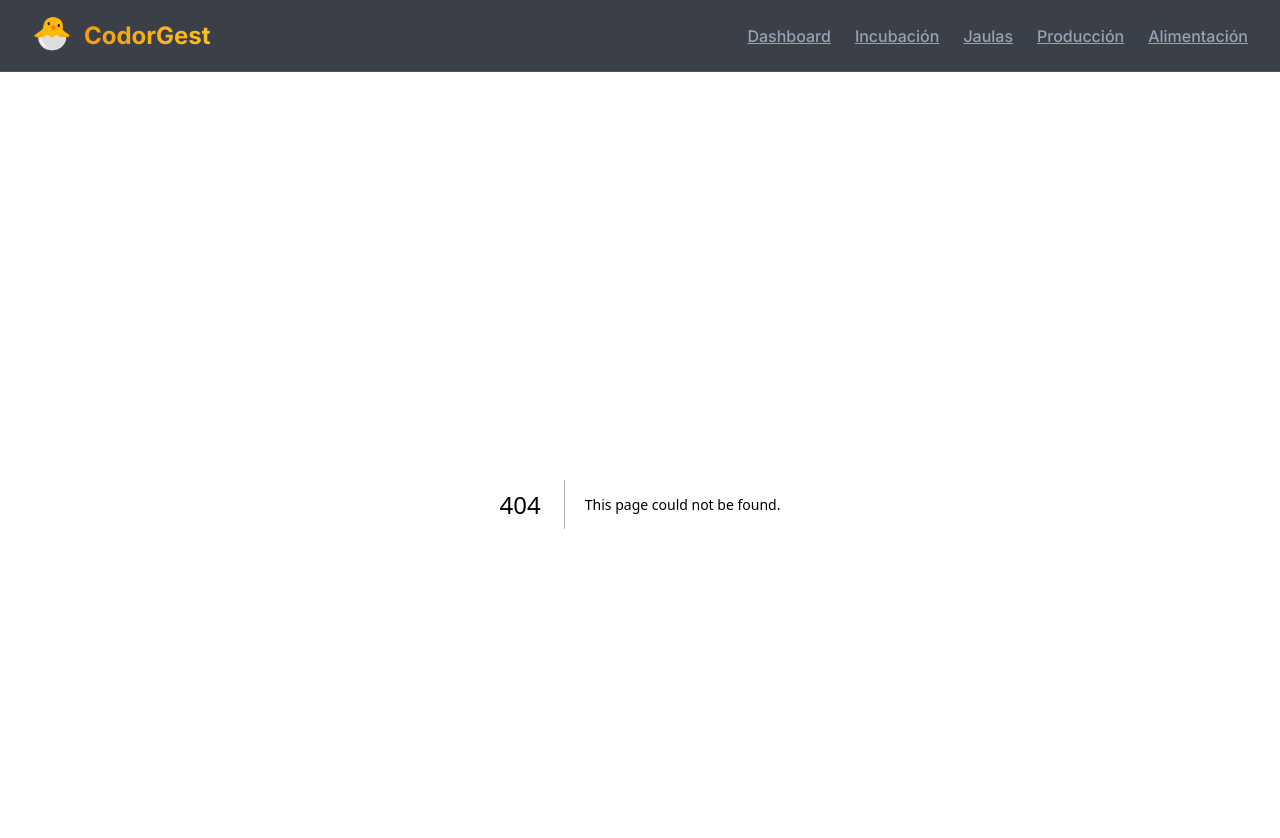
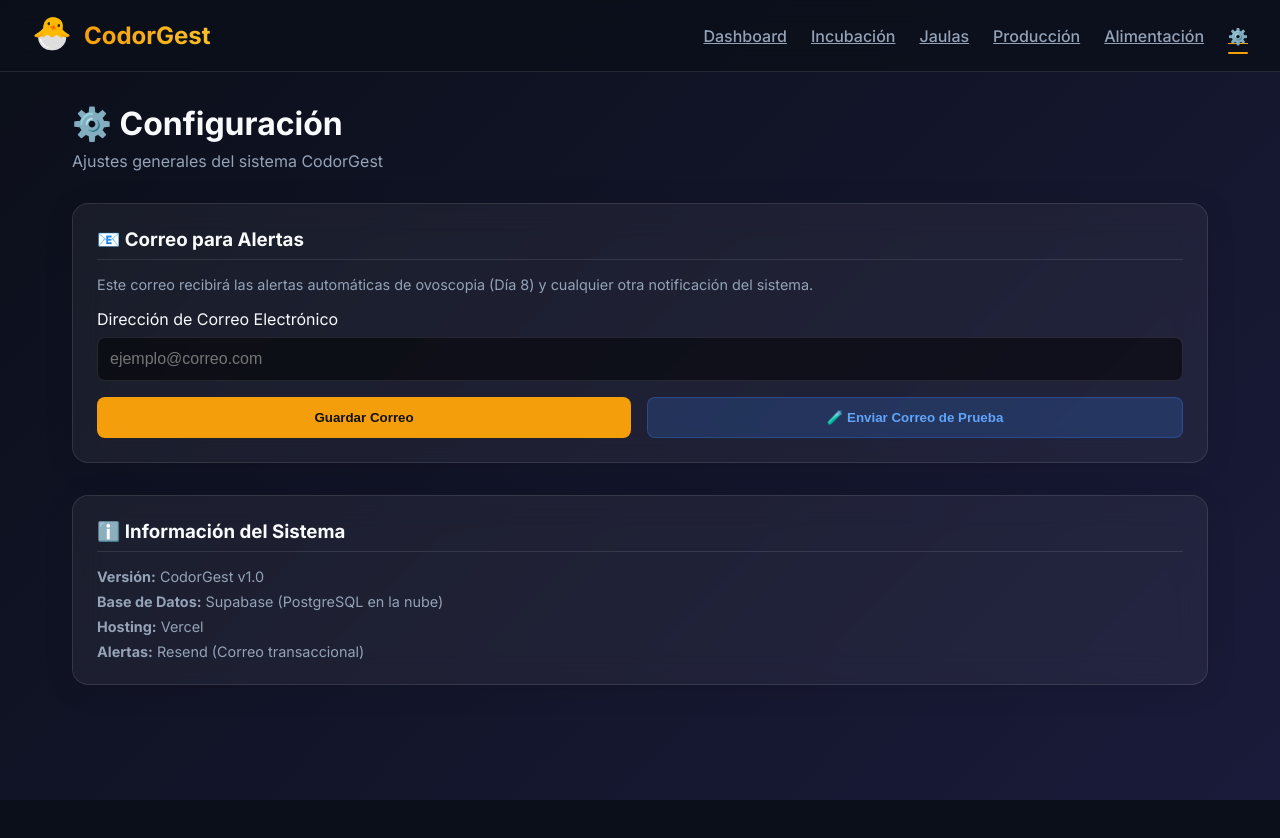
Before and after one commit to juanma770-Juan/codorgest, a Next.js app: page /configuracion in a window 1280 px wide. Before the commit this address had no page. Shown: the top 838 px of the page. After the commit the page ends 800 px from the top, so only its background shows below. Built offline with nearby package versions, Linux system fonts and the light colour scheme.

Commit message:
Configuracion y prueba de correo

```diff
--- /dev/null
+++ b/src/app/configuracion/page.tsx
@@ -0,0 +1,152 @@
+"use client";
+import { useState, useEffect } from 'react';
+
+export default function ConfiguracionPage() {
+  const [email, setEmail] = useState("");
+  const [saved, setSaved] = useState(false);
+  const [testing, setTesting] = useState(false);
+  const [testResult, setTestResult] = useState<{ ok: boolean; msg: string } | null>(null);
+
+  useEffect(() => {
+    const savedEmail = localStorage.getItem('quail_user_email');
+    if (savedEmail) setEmail(savedEmail);
+  }, []);
+
+  const handleSave = (e: React.FormEvent) => {
+    e.preventDefault();
+    if (!email) return;
+    localStorage.setItem('quail_user_email', email);
+    setSaved(true);
+    setTestResult(null);
+    setTimeout(() => setSaved(false), 3000);
+  };
+
+  const handleTestEmail = async () => {
+    if (!email) {
+      alert("Primero guarda un correo electrónico.");
+      return;
+    }
+    setTesting(true);
+    setTestResult(null);
+
+    try {
+      const resp = await fetch('/api/notify', {
+        method: 'POST',
+        headers: { 'Content-Type': 'application/json' },
+        body: JSON.stringify({
+          toEmail: email,
+          incubatorName: "Incubadora de Prueba",
+          days: 8,
+          expectedHatch: "2026-05-01 10:00"
+        })
+      });
+
+      const data = await resp.json();
+
+      if (resp.ok) {
+        if (data.simulated) {
+          setTestResult({ ok: false, msg: "⚠️ La API Key de Resend no está configurada en el servidor. El correo se simuló pero no se envió realmente. Configura RESEND_API_KEY en Vercel." });
+        } else {
+          setTestResult({ ok: true, msg: "✅ ¡Correo de prueba enviado! Revisa tu bandeja de entrada (y spam)." });
+        }
+      } else {
+        setTestResult({ ok: false, msg: `❌ Error al enviar: ${data.error || 'Error desconocido'}` });
+      }
+    } catch (err) {
+      setTestResult({ ok: false, msg: "❌ No se pudo conectar con el servidor de correos." });
+    } finally {
+      setTesting(false);
+    }
+  };
+
+  const inputStyle = {
+    width: '100%',
+    padding: '0.75rem',
+    borderRadius: '0.5rem',
+    background: 'rgba(0,0,0,0.5)',
+    color: 'white',
+    border: '1px solid var(--card-border)',
+    fontSize: '1rem'
+  };
+
+  return (
+    <div style={{ display: 'flex', flexDirection: 'column', gap: '2rem' }}>
+      <header>
+        <h2 style={{ fontSize: '2rem', marginBottom: '0.5rem' }}>⚙️ Configuración</h2>
+        <p style={{ color: 'var(--text-muted)' }}>Ajustes generales del sistema CodorGest</p>
+      </header>
+
+      {/* Sección de Correo */}
+      <div className="glass-card" style={{ border: '1px solid var(--card-border)' }}>
+        <h3 style={{ borderBottom: '1px solid var(--card-border)', paddingBottom: '0.5rem', marginBottom: '1rem', display: 'flex', alignItems: 'center', gap: '0.5rem' }}>
+          📧 Correo para Alertas
+        </h3>
+        <p style={{ color: 'var(--text-muted)', marginBottom: '1rem', fontSize: '0.9rem' }}>
+          Este correo recibirá las alertas automáticas de ovoscopia (Día 8) y cualquier otra notificación del sistema.
+        </p>
+
+        <form onSubmit={handleSave} style={{ display: 'flex', flexDirection: 'column', gap: '1rem' }}>
+          <div>
+            <label style={{ display: 'block', marginBottom: '0.5rem' }}>Dirección de Correo Electrónico</label>
+            <input
+              type="email"
+              value={email}
+              onChange={e => setEmail(e.target.value)}
+              placeholder="ejemplo@correo.com"
+              required
+              style={inputStyle}
+            />
+          </div>
+
+          <div style={{ display: 'flex', gap: '1rem', flexWrap: 'wrap' }}>
+            <button type="submit" className="btn-primary" style={{ flex: 1, padding: '0.75rem' }}>
+              {saved ? '✅ Guardado' : 'Guardar Correo'}
+            </button>
+            <button
+              type="button"
+              className="btn-primary"
+              onClick={handleTestEmail}
+              disabled={testing}
+              style={{
+                flex: 1,
+                padding: '0.75rem',
+                background: 'rgba(59, 130, 246, 0.2)',
+                color: '#60a5fa',
+                border: '1px solid rgba(59, 130, 246, 0.3)'
+              }}
+            >
+              {testing ? '⏳ Enviando...' : '🧪 Enviar Correo de Prueba'}
+            </button>
+          </div>
+        </form>
+
+        {testResult && (
+          <div style={{
+            marginTop: '1rem',
+            padding: '0.75rem',
+            borderRadius: '0.5rem',
+            background: testResult.ok ? 'rgba(16, 185, 129, 0.15)' : 'rgba(239, 68, 68, 0.15)',
+            border: `1px solid ${testResult.ok ? 'var(--success)' : 'var(--danger)'}`,
+            color: testResult.ok ? 'var(--success)' : '#fca5a5',
+            fontSize: '0.9rem'
+          }}>
+            {testResult.msg}
+          </div>
+        )}
+      </div>
+
+      {/* Info del Sistema */}
+      <div className="glass-card" style={{ border: '1px solid var(--card-border)' }}>
+        <h3 style={{ borderBottom: '1px solid var(--card-border)', paddingBottom: '0.5rem', marginBottom: '1rem', display: 'flex', alignItems: 'center', gap: '0.5rem' }}>
+          ℹ️ Información del Sistema
+        </h3>
+        <div style={{ display: 'flex', flexDirection: 'column', gap: '0.5rem', fontSize: '0.9rem', color: 'var(--text-muted)' }}>
+          <p><strong>Versión:</strong> CodorGest v1.0</p>
+          <p><strong>Base de Datos:</strong> Supabase (PostgreSQL en la nube)</p>
+          <p><strong>Hosting:</strong> Vercel</p>
+          <p><strong>Alertas:</strong> Resend (Correo transaccional)</p>
+        </div>
+      </div>
+    </div>
+  );
+}
--- a/src/components/NavMenu.tsx
+++ b/src/components/NavMenu.tsx
@@ -22,6 +22,9 @@ export default function NavMenu() {
       <Link href="/alimentacion" className={`nav-link ${pathname === '/alimentacion' ? 'active' : ''}`}>
         Alimentación
       </Link>
+      <Link href="/configuracion" className={`nav-link ${pathname === '/configuracion' ? 'active' : ''}`}>
+        ⚙️
+      </Link>
     </nav>
   );
 }
```
Also changed, not shown: src/app/page.tsx (+3 -27 lines), 1 other file (tests, documents, lock files or other folders).
